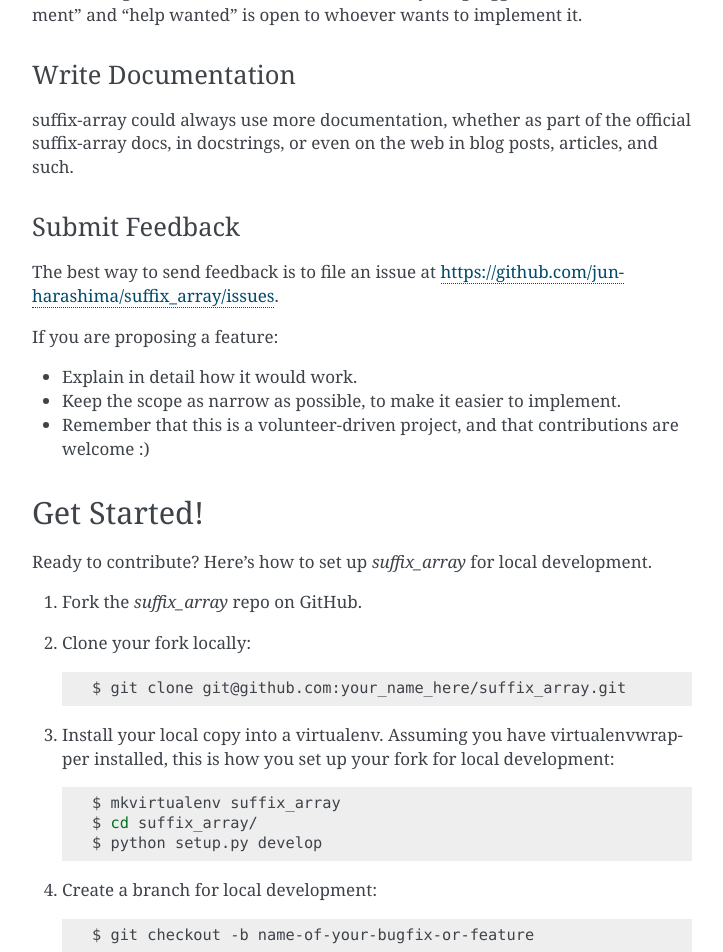
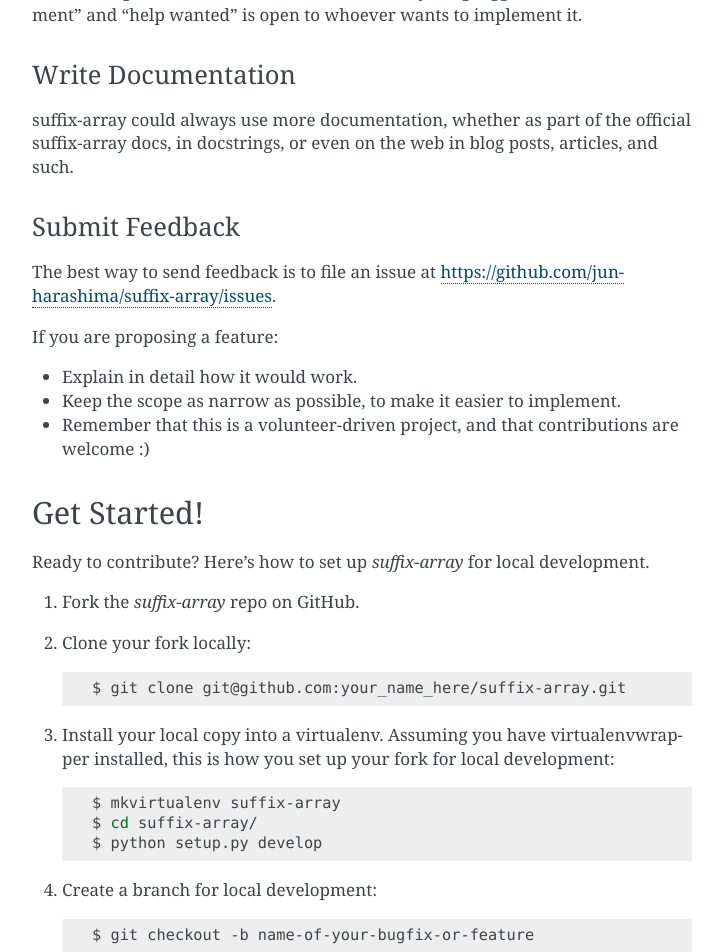
Before and after one commit to jun-harashima/tinysa, a Sphinx documentation site: the page built from docs/contributing.rst, in a window 1280 px wide and 1400 px high, scrolled down 728 px. Shown: the top 952 px of the window, without its empty margins (388-1111 px from the left). Built offline with Sphinx 7.4.7, drawn with Linux system fonts in a browser that asks for light colours; pages that are not in the unit, such as notebooks, are missing from menus; some of the changed text lies outside the part shown.

Commit message:
rename repository

```diff
--- a/CONTRIBUTING.rst
+++ b/CONTRIBUTING.rst
@@ -15,7 +15,7 @@
 Report Bugs
 ~~~~~~~~~~~
 
-Report bugs at https://github.com/jun-harashima/suffix_array/issues.
+Report bugs at https://github.com/jun-harashima/suffix-array/issues.
 
 If you are reporting a bug, please include:
 
@@ -45,7 +45,7 @@
 Submit Feedback
 ~~~~~~~~~~~~~~~
 
-The best way to send feedback is to file an issue at https://github.com/jun-harashima/suffix_array/issues.
+The best way to send feedback is to file an issue at https://github.com/jun-harashima/suffix-array/issues.
 
 If you are proposing a feature:
 
@@ -57,17 +57,17 @@
 Get Started!
 ------------
 
-Ready to contribute? Here's how to set up `suffix_array` for local development.
+Ready to contribute? Here's how to set up `suffix-array` for local development.
 
-1. Fork the `suffix_array` repo on GitHub.
+1. Fork the `suffix-array` repo on GitHub.
 2. Clone your fork locally::
 
-    $ git clone git@github.com:your_name_here/suffix_array.git
+    $ git clone git@github.com:your_name_here/suffix-array.git
 
 3. Install your local copy into a virtualenv. Assuming you have virtualenvwrapper installed, this is how you set up your fork for local development::
 
-    $ mkvirtualenv suffix_array
-    $ cd suffix_array/
+    $ mkvirtualenv suffix-array
+    $ cd suffix-array/
     $ python setup.py develop
 
 4. Create a branch for local development::
@@ -79,7 +79,7 @@
 5. When you're done making changes, check that your changes pass flake8 and the
    tests, including testing other Python versions with tox::
 
-    $ flake8 suffix_array tests
+    $ flake8 suffix-array tests
     $ python setup.py test or py.test
     $ tox
 
@@ -103,7 +103,7 @@
    your new functionality into a function with a docstring, and add the
    feature to the list in README.rst.
 3. The pull request should work for Python 2.7, 3.4, 3.5 and 3.6, and for PyPy. Check
-   https://travis-ci.org/jun-harashima/suffix_array/pull_requests
+   https://travis-ci.org/jun-harashima/suffix-array/pull_requests
    and make sure that the tests pass for all supported Python versions.
 
 Tips
--- a/README.rst
+++ b/README.rst
@@ -4,10 +4,10 @@
 
 
 .. image:: https://img.shields.io/pypi/v/suffix_array.svg
-        :target: https://pypi.python.org/pypi/suffix_array
+        :target: https://pypi.python.org/pypi/suffix-array
 
 .. image:: https://img.shields.io/travis/jun-harashima/suffix_array.svg
-        :target: https://travis-ci.org/jun-harashima/suffix_array
+        :target: https://travis-ci.org/jun-harashima/suffix-array
 
 .. image:: https://readthedocs.org/projects/suffix-array/badge/?version=latest
         :target: https://suffix-array.readthedocs.io/en/latest/?badge=latest
--- a/docs/conf.py
+++ b/docs/conf.py
@@ -1,7 +1,7 @@
 #!/usr/bin/env python
 # -*- coding: utf-8 -*-
 #
-# suffix_array documentation build configuration file, created by
+# suffix-array documentation build configuration file, created by
 # sphinx-quickstart on Fri Jun  9 13:47:02 2017.
 #
 # This file is execfile()d with the current directory set to its
@@ -128,7 +128,7 @@
 # (source start file, target name, title, author, documentclass
 # [howto, manual, or own class]).
 latex_documents = [
-    (master_doc, 'suffix_array.tex',
+    (master_doc, 'suffix-array.tex',
      u'suffix-array Documentation',
      u'Jun Harashima', 'manual'),
 ]
@@ -139,7 +139,7 @@
 # One entry per manual page. List of tuples
 # (source start file, name, description, authors, manual section).
 man_pages = [
-    (master_doc, 'suffix_array',
+    (master_doc, 'suffix-array',
      u'suffix-array Documentation',
      [author], 1)
 ]
@@ -151,10 +151,10 @@
 # (source start file, target name, title, author,
 #  dir menu entry, description, category)
 texinfo_documents = [
-    (master_doc, 'suffix_array',
+    (master_doc, 'suffix-array',
      u'suffix-array Documentation',
      author,
-     'suffix_array',
+     'suffix-array',
      'One line description of project.',
      'Miscellaneous'),
 ]
--- a/setup.cfg
+++ b/setup.cfg
@@ -7,7 +7,7 @@
 search = version='{current_version}'
 replace = version='{new_version}'
 
-[bumpversion:file:suffix_array/__init__.py]
+[bumpversion:file:suffix-array/__init__.py]
 search = __version__ = '{current_version}'
 replace = __version__ = '{new_version}'
 
```
Also changed, not shown: docs/installation.rst (+5 -5 lines), setup.py (+4 -4 lines), 3 other files.
